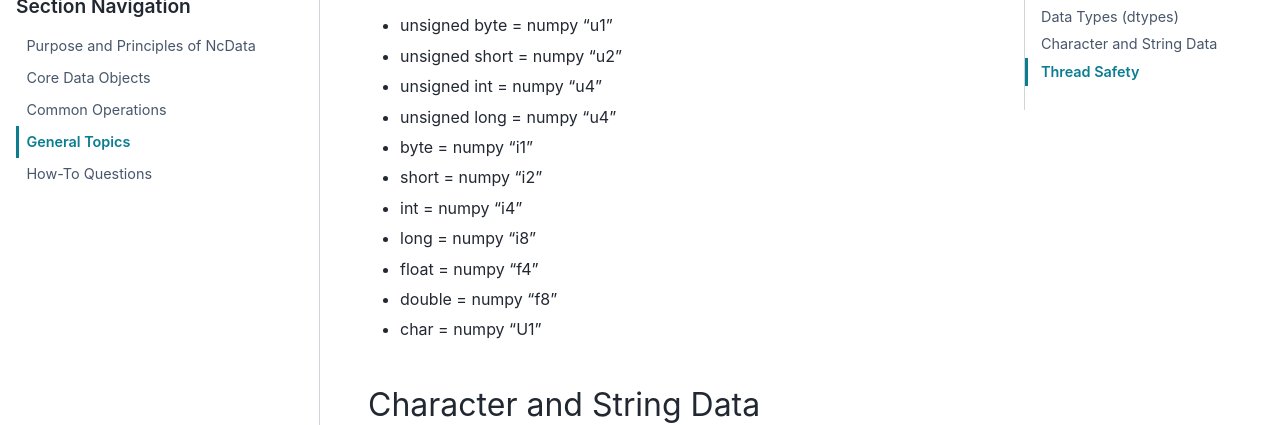
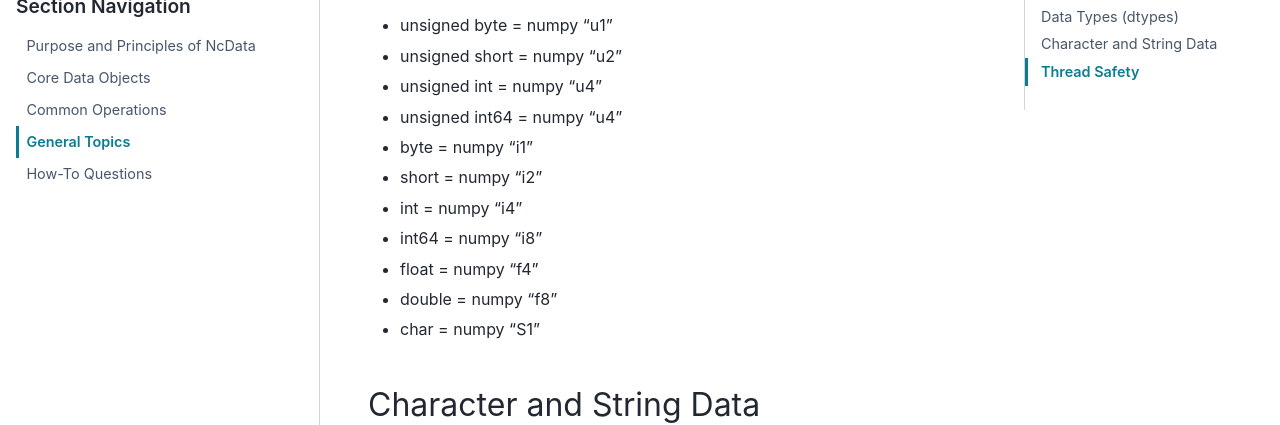
Before and after one commit to pp-mo/ncdata, a Sphinx documentation site: the page built from docs/userdocs/user_guide/general_topics.rst, in a window 1280 px wide and 900 px high, scrolled down 817 px. Shown: the part 153-578 px from the top of the window. Built offline with Sphinx 7.4.7 and the PyData theme 0.15.4, drawn with Linux system fonts in a browser that asks for light colours; the version number could not be read and is left out.

Commit message:
Fixes to data types documentation.

```diff
--- a/docs/userdocs/user_guide/general_topics.rst
+++ b/docs/userdocs/user_guide/general_topics.rst
@@ -36,14 +36,14 @@ For reference, the currently supported + tested datatypes are :
 * unsigned byte = numpy "u1"
 * unsigned short = numpy "u2"
 * unsigned int = numpy "u4"
-* unsigned long = numpy "u4"
+* unsigned int64 = numpy "u4"
 * byte = numpy "i1"
 * short = numpy "i2"
 * int = numpy "i4"
-* long = numpy "i8"
+* int64 = numpy "i8"
 * float = numpy "f4"
 * double = numpy "f8"
-* char = numpy "U1"
+* char = numpy "S1"
 
 
 Character and String Data
```
